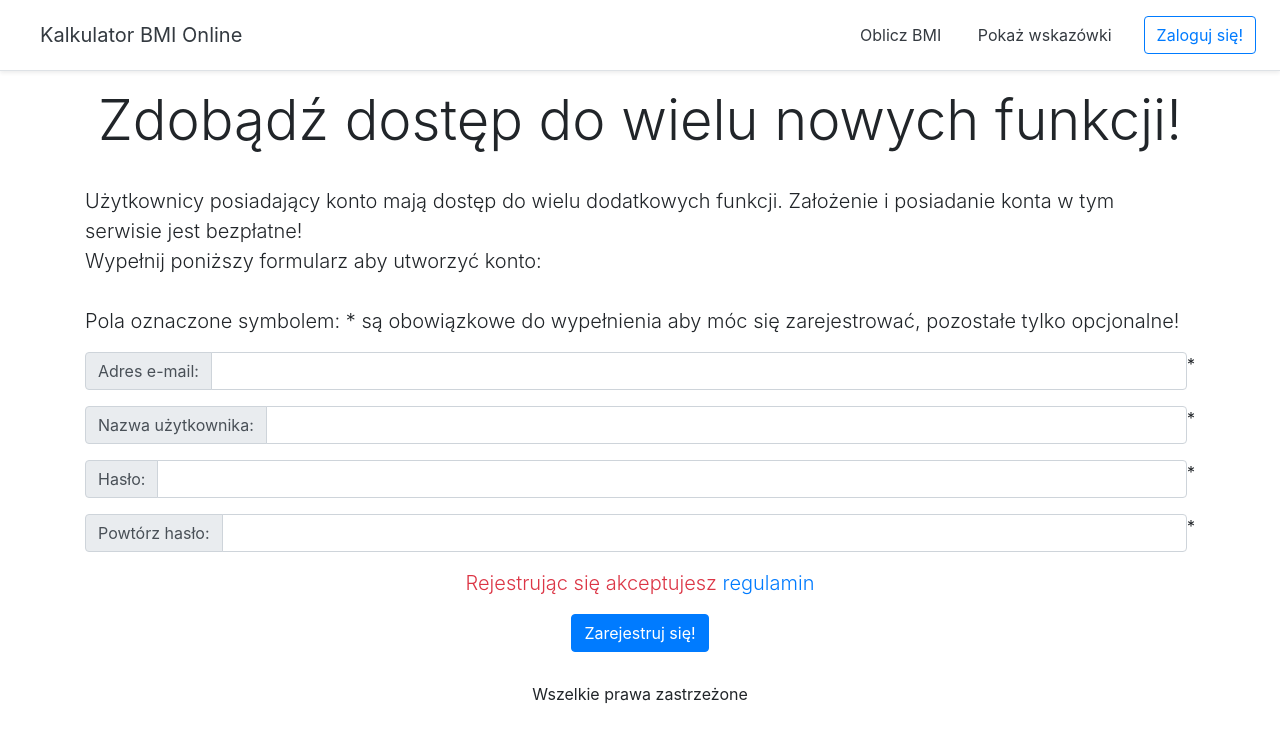
After one commit to klimek00/JSCI, a PHP site: page /register.php in a window 1280 px wide. The commit adds this page. Shown: the top 743 px of the page. Run offline with PHP 8.4, Linux system fonts and the light colour scheme; some libraries are stand-ins or nearby versions.

Commit message:
przywracanie

```diff
--- /dev/null
+++ b/pai-projekt/css/style.css
@@ -0,0 +1,8 @@
+.margin-top-bottom-20px{
+    margin-top: 20px;
+    margin-bottom: 20px;
+}
+
+.footer{
+    margin-top: 30px;
+}
--- a/pai-projekt/footer.html
+++ b/pai-projekt/footer.html
@@ -1,3 +1,3 @@
 <footer>
-    <p style="text-align: center"> Wszelkie prawa zastrzeżone</p>
+    <p style="text-align: center" class="footer"> Wszelkie prawa zastrzeżone</p>
 </footer>
--- a/pai-projekt/head_HTML.html
+++ b/pai-projekt/head_HTML.html
@@ -3,8 +3,8 @@
 
     <title>Projekt Kalkulatora BMI</title>
 
-    <script src="script.js"></script>
-    <link rel="stylesheet" href="style.css">
+    <script src="./js/script.js"></script>
+    <link rel="stylesheet" href="./css/style.css">
     <meta charset="utf-8">
     <!-- <meta name="viewport" content="width=device-width, initial-scale=1">
     <link rel="stylesheet" href="/css/bootstrap.min.css">
--- a/pai-projekt/header.php
+++ b/pai-projekt/header.php
@@ -2,12 +2,11 @@
     <div class="d-flex flex-column flex-md-row align-items-center p-3 px-md-4 mb-3 bg-white border-bottom shadow-sm">
           <h5 class="my-0 mr-md-auto font-weight-normal"><a class="p-3 text-dark" href="index.php">Kalkulator BMI Online</a></h5>
     <nav class="my-2 my-md-0 mr-md-3 ">
-      <?php
-        $link = $_SERVER['REQUEST_URI'];
-        echo "<a class='p-3 text-dark' href='$link?page=calc'>Oblicz BMI</a>";
-      ?>
-      <a class="p-3 text-dark" href="#">Pokaż wskazówki</a>
+
+    <a class='p-3 text-dark' href='index.php?page=calc'>Oblicz BMI</a>
+
+      <a class="p-3 text-dark" href="tips.php">Pokaż wskazówki</a>
     </nav>
-    <a class="btn btn-outline-primary" href="#">Zaloguj się!</a>
+    <a class="btn btn-outline-primary" href="login.php">Zaloguj się!</a>
   </div>
 </header>
--- a/pai-projekt/index.php
+++ b/pai-projekt/index.php
@@ -12,7 +12,6 @@
       if (isset($_GET["page"]) && $_GET["page"] == 'calc') {
         include 'calculator.php';
       } else {
-      include 'navigation_bar.html';
       include 'main_content.html';
     }
       include 'footer.html';
--- /dev/null
+++ b/pai-projekt/js/script.js
@@ -0,0 +1,9 @@
+function liczBMI(){
+    var waga = document.getElementById("waga").value;
+    var wzrost = document.getElementById("wzrost").value;
+
+    var userBMI = ((waga/(wzrost*wzrost))*10000);
+    userBMI=Math.round(userBMI);
+
+    document.getElementById("userBMI").innerHTML="Twoje BMI: "+userBMI;
+}
--- /dev/null
+++ b/pai-projekt/register.php
@@ -0,0 +1,60 @@
+<!DOCTYPE html>
+<html>
+  <head>
+    <?php
+     include 'head_HTML.html';
+    ?>
+  </head>
+  <body>
+    <?php
+      include 'header.php';
+      ?>
+      <div class="container">
+      <h1 class="display-4 text-center"> Zdobądź dostęp do wielu nowych funkcji!</h1><br>
+          <p class="lead">Użytkownicy posiadający konto mają dostęp do wielu dodatkowych funkcji. Założenie i posiadanie konta w tym serwisie jest bezpłatne! <br>
+              Wypełnij poniższy formularz aby utworzyć konto: <br><br>
+                Pola oznaczone symbolem: * są obowiązkowe do wypełnienia aby móc się zarejestrować, pozostałe tylko opcjonalne!
+          </p>
+      <form>
+          <div class="input-group mb-3">
+                <div class="input-group-prepend">
+                    <span class="input-group-text">Adres e-mail: </span>
+                </div>
+              <input type="email" class="form-control" id="mail" required>*
+          </div>
+
+          <div class="input-group mb-3">
+                <div class="input-group-prepend">
+                    <span class="input-group-text">Nazwa użytkownika: </span>
+                </div>
+              <input type="text" class="form-control" id="login" required>*
+          </div>
+
+          <div class="input-group mb-3">
+                <div class="input-group-prepend">
+                    <span class="input-group-text">Hasło: </span>
+                </div>
+              <input type="password" class="form-control" id="login" required>*
+          </div>
+
+          <div class="input-group mb-3">
+                <div class="input-group-prepend">
+                    <span class="input-group-text">Powtórz hasło: </span>
+                </div>
+              <input type="password" class="form-control" id="login" required>*
+          </div>
+
+
+          <p class="lead text-danger text-center">Rejestrując się akceptujesz <a href="regulamin.html"> regulamin </a> </p>
+          <div class="text-center">
+              <button type="submit" class="btn btn-primary">Zarejestruj się!</button>
+          </div>
+
+        </form>
+
+      </div>
+      <?php
+       include 'footer.html';
+      ?>
+    </body>
+</html>
```
Also changed, not shown: pai-projekt/calculator.php (+19 -1 lines), pai-projekt/login.php (+2 -6 lines), pai-projekt/tips.php (+0 -10 lines).
